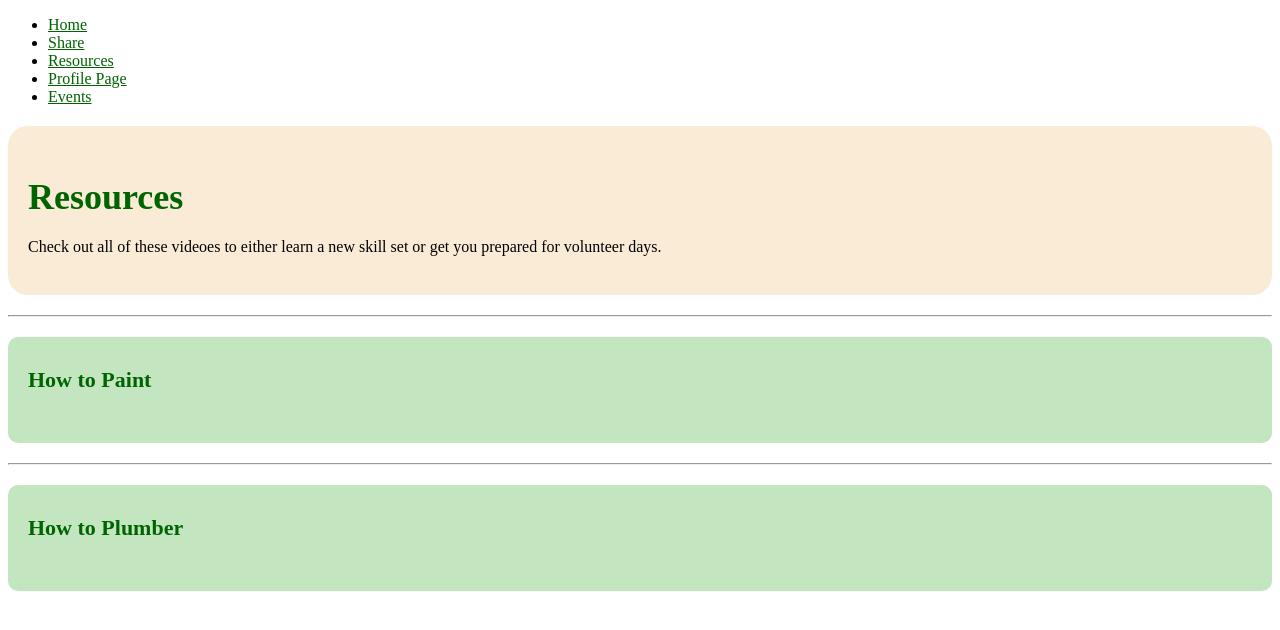
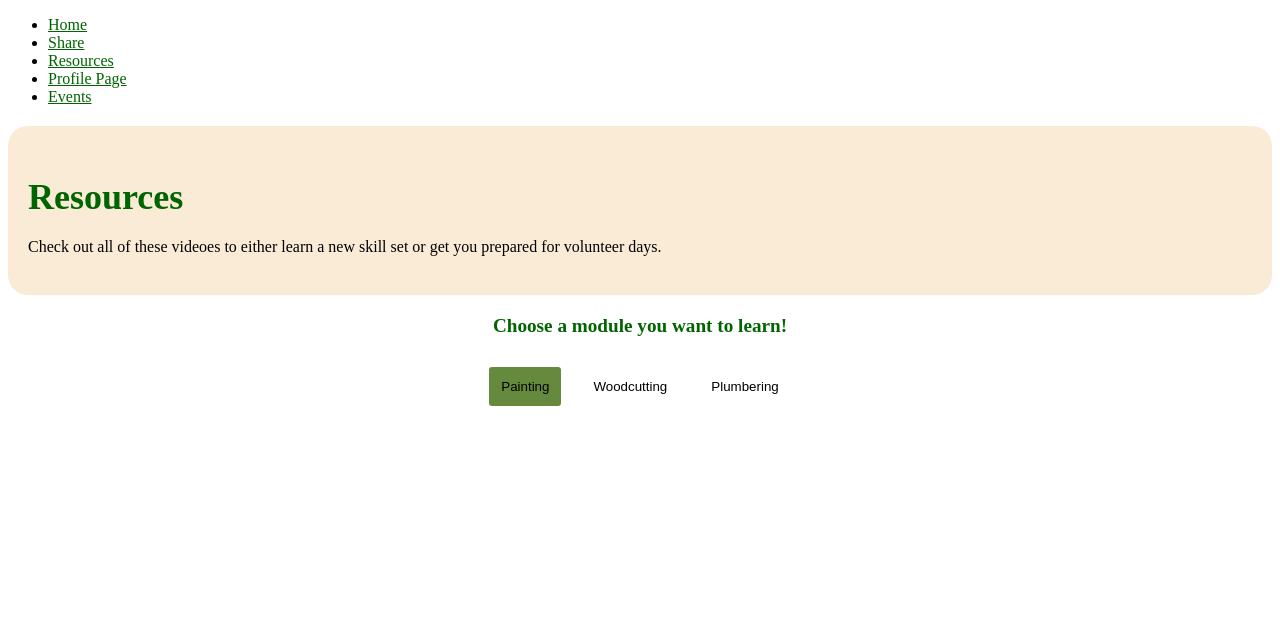
Before and after one commit to cfgchicago23/Team-7, a React (Create React App) app in the folder frontend/: page /resources in a window 1280 px wide. Shown: the top 630 px of the page. Built offline with nearby package versions, Linux system fonts and the light colour scheme.

Commit message:
Recreated the resource page layout; added header and module-filter; add onClick to module-filter

```diff
--- a/frontend/src/pages/resource_page.css
+++ b/frontend/src/pages/resource_page.css
@@ -39,3 +39,25 @@
     margin-top: 20px;
     margin-bottom: 20px;
 }
+
+
+.resource-select-module-container {
+    text-align: center;
+}
+
+.module-buttons {
+    display: flex;
+    flex-wrap: wrap;
+}
+
+.module-button {
+    border-radius: 3px;
+    padding: 10px;
+    border-color: transparent;
+    margin: 10px;
+}
+
+.module-button:hover {
+    cursor: pointer;
+    border-color: black;
+}
--- a/frontend/src/pages/resource_page.js
+++ b/frontend/src/pages/resource_page.js
@@ -1,16 +1,42 @@
 import "./resource_page.css";
-import YouTube from 'react-youtube';
+import YouTube from "react-youtube";
+import { useState, useEffect } from "react";
 
 function Resources() {
   const opts = {
-        height: '260',
-        width: '450',
+    height: "260",
+    width: "450",
     playerVars: {
       autoplay: 0, // Set to 1 if you want the video to autoplay
     },
   };
 
+  const [selectedModule, setSelectedModule] = useState("Painting");
+  const [moduleButtonColors, setModuleButtonColors] = useState(["#668A3D", "#FFFFFF", "#FFFFFF"]);
+
+  const handleSelectedModule = (e) => {
+    // store the value
+    setSelectedModule(e.target.value);
+    console.log(selectedModule);
+  }
+
+  useEffect(() => {
+    let updatedModuleButtonColors = ["#FFFFFF", "#FFFFFF", "#FFFFFF"];
+
+    if (selectedModule === "Painting") {
+      updatedModuleButtonColors[0] = "#668A3D";
+    } else if (selectedModule === "Woodcutting") {
+      updatedModuleButtonColors[1] = "#668A3D";
+    } else if (selectedModule === "Plumbering") {
+      updatedModuleButtonColors[2] = "#668A3D";
+    }
+
+    setModuleButtonColors(updatedModuleButtonColors);
+
+  }, [selectedModule])
+
   return (
+
     <div className="resource-page">
       <div className="resource-page-header">
         <h2 className="resource-page-title">Resources</h2>
@@ -19,27 +45,29 @@ function Resources() {
           you prepared for volunteer days.
         </p>
       </div>
-      <hr></hr>
 
-      <div className="resource-page-content">
-        <div className="resource-section">
-          <h3 className="resource-section-title">How to Paint</h3>
-          <div className="video-list">
-            <YouTube className="video-item" videoId="UdeZkJEv5xU" opts={opts} />
-            <YouTube className="video-item" videoId="syMnmDrp2qY" opts={opts} />
-            <YouTube className="video-item" videoId="39Cw42fWTmc" opts={opts} />
+      <div className="resource-select-module-container">
+        <h3>Choose a module you want to learn!</h3>
+
+        <div className="resource-select-module-buttons">
+          <form>
+            <input className="module-button" type="button" value="Painting" onClick={handleSelectedModule} style={{backgroundColor : moduleButtonColors[0]}}></input>
+            <input className="module-button" type="button" value="Woodcutting" onClick={handleSelectedModule} style={{backgroundColor : moduleButtonColors[1]}}></input>
+            <input className="module-button" type="button" value="Plumbering" onClick={handleSelectedModule} style={{backgroundColor : moduleButtonColors[2]}}></input>
+          </form>
         </div>
       </div>
 
-        <hr></hr>
+      <div className="resource-module-container">
+        {/* Need to make this flex */}
+        <div className="resource-module-container-contents">
+          <div className="resource-module-video-list">
 
-        <div className="resource-section">
-          <h3 className="resource-section-title">How to Plumber</h3>
-          <div className="video-list">
+
+
+          </div>
+
           <YouTube className="video-item" videoId="hlJUezuNFuI" opts={opts} />
-            <YouTube className="video-item" videoId="eVRVCtXCYu0" opts={opts} />
-            <YouTube className="video-item" videoId="Jt0VfS6xw2U" opts={opts} />
-          </div>
         </div>
       </div>
     </div>
```
Lines whose indentation alone changed are shown as unchanged.
